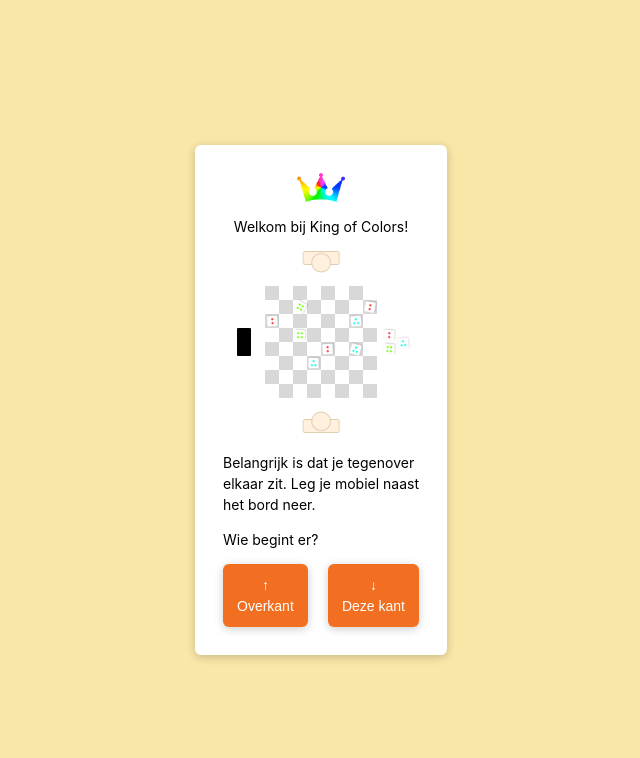
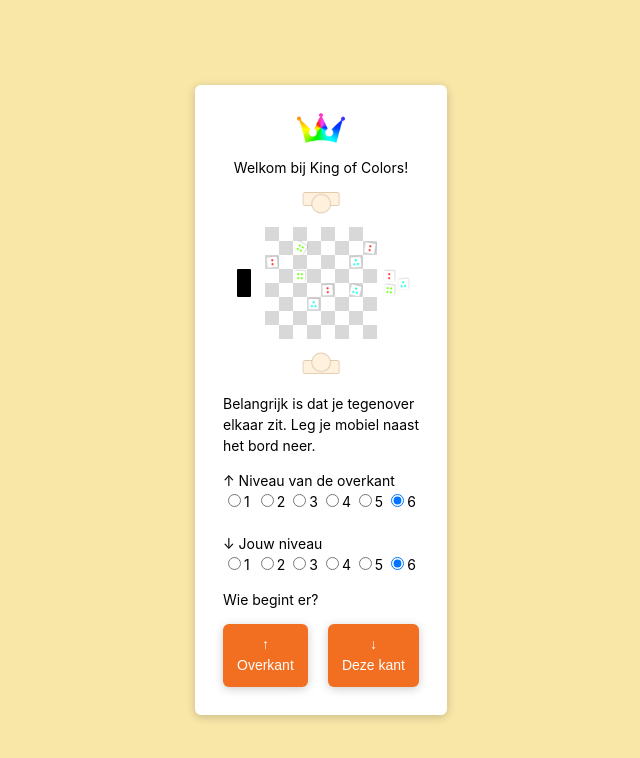
Before and after one commit to ruuts/king_of_colors, a React (Create React App) app: page / in a window 1280 px wide. Shown: the top 758 px of the page, without its empty margins (319-959 px from the left). Built offline with nearby package versions, Linux system fonts and the light colour scheme.

Commit message:
Add configurable level

```diff
--- a/src/App.css
+++ b/src/App.css
@@ -31,6 +31,10 @@ body {
 
 .flex {
   display: flex !important;
+}
+
+.flex-1 {
+  flex: 1 !important;
 }
 
 .mt-1 {
--- a/src/App.js
+++ b/src/App.js
@@ -2,7 +2,7 @@ import React, { Component } from 'react';
 import logo from './logo.svg';
 import './App.css';
 
-const TIME_PER_TURN = 60
+const TIME_PER_LEVEL = 10
 
 class App extends Component {
 
@@ -13,8 +13,16 @@ class App extends Component {
       side: null,
       interval: null,
       turns: 0,
-      timer: TIME_PER_TURN
+      timer: null,
+      level: {
+        top: 6,
+        bottom: 6
+      }
     }
+  }
+
+  timeForSide = (side) => {
+    return this.state.level[side] * TIME_PER_LEVEL
   }
 
   countDown = () => {
@@ -29,7 +37,7 @@ class App extends Component {
       side: side,
       interval: window.setInterval(this.countDown, 1000),
       turns: this.state.turns + 1,
-      timer: TIME_PER_TURN
+      timer: this.timeForSide(side)
     });
   };
 
@@ -44,8 +52,7 @@ class App extends Component {
     window.clearInterval(this.state.interval);
     this.setState({
       side: null,
-      interval: null,
-      timer: TIME_PER_TURN
+      interval: null
     })
   }
 
@@ -66,6 +73,23 @@ class App extends Component {
     this.setTimer(side)
   }
 
+  handleRadioSelect = (event) => {
+    const newState = { level: this.state.level }
+    newState.level[event.target.name] = event.target.value
+    this.setState(newState);
+  }
+
+  radioButton = (side, level) => {
+    const id = side + '-level-' + level;
+    const checked = this.state.level[side] == level;
+    return (
+      <div class="flex-1">
+        <input type="radio" id={ id } name={ side } value={ level } checked={ checked } onChange={ this.handleRadioSelect } />
+        <label for={ id }>{ level }</label>
+      </div>
+    )
+  }
+
   timer = (side) => {
     var active = this.state.side == side
     var html_class = "timer"
@@ -82,7 +106,7 @@ class App extends Component {
           </div>
           <p className="faded">nog</p>
           <div className="timer__count">
-            { active ? this.state.timer : TIME_PER_TURN }
+            { active ? this.state.timer : this.timeForSide(side) }
           </div>
           <p className="faded">seconden</p>
           <button className="btn btn--transparent mt-1" onClick={ this.handleTimerClick.bind(this, side) }>
@@ -114,6 +138,28 @@ class App extends Component {
                 Belangrijk is dat je tegenover elkaar zit.
                 Leg je mobiel naast het bord neer.
               </p>
+
+              ↑ Niveau van de overkant
+              <div className="flex">
+                { this.radioButton('top', 1) }
+                { this.radioButton('top', 2) }
+                { this.radioButton('top', 3) }
+                { this.radioButton('top', 4) }
+                { this.radioButton('top', 5) }
+                { this.radioButton('top', 6) }
+              </div>
+
+              <br />
+
+              ↓ Jouw niveau
+              <div className="flex">
+                { this.radioButton('bottom', 1) }
+                { this.radioButton('bottom', 2) }
+                { this.radioButton('bottom', 3) }
+                { this.radioButton('bottom', 4) }
+                { this.radioButton('bottom', 5) }
+                { this.radioButton('bottom', 6) }
+              </div>
 
               <p>Wie begint er?</p>
 
```
